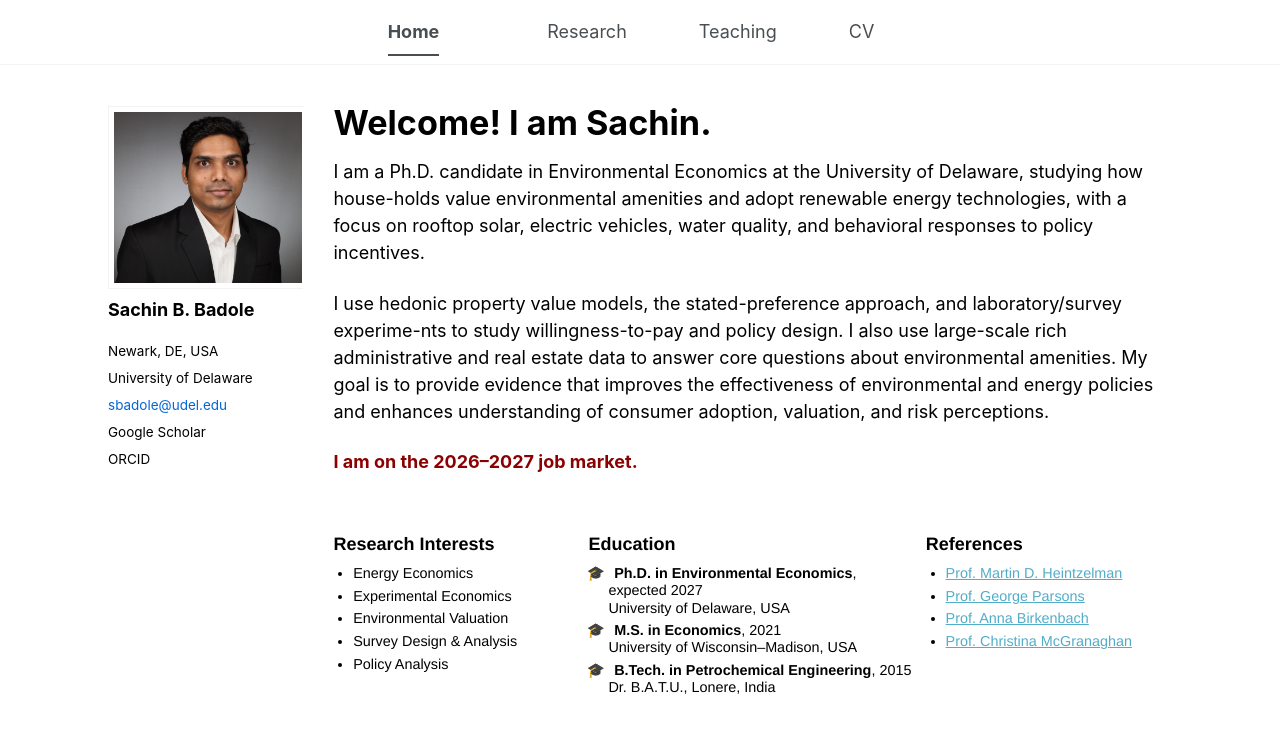
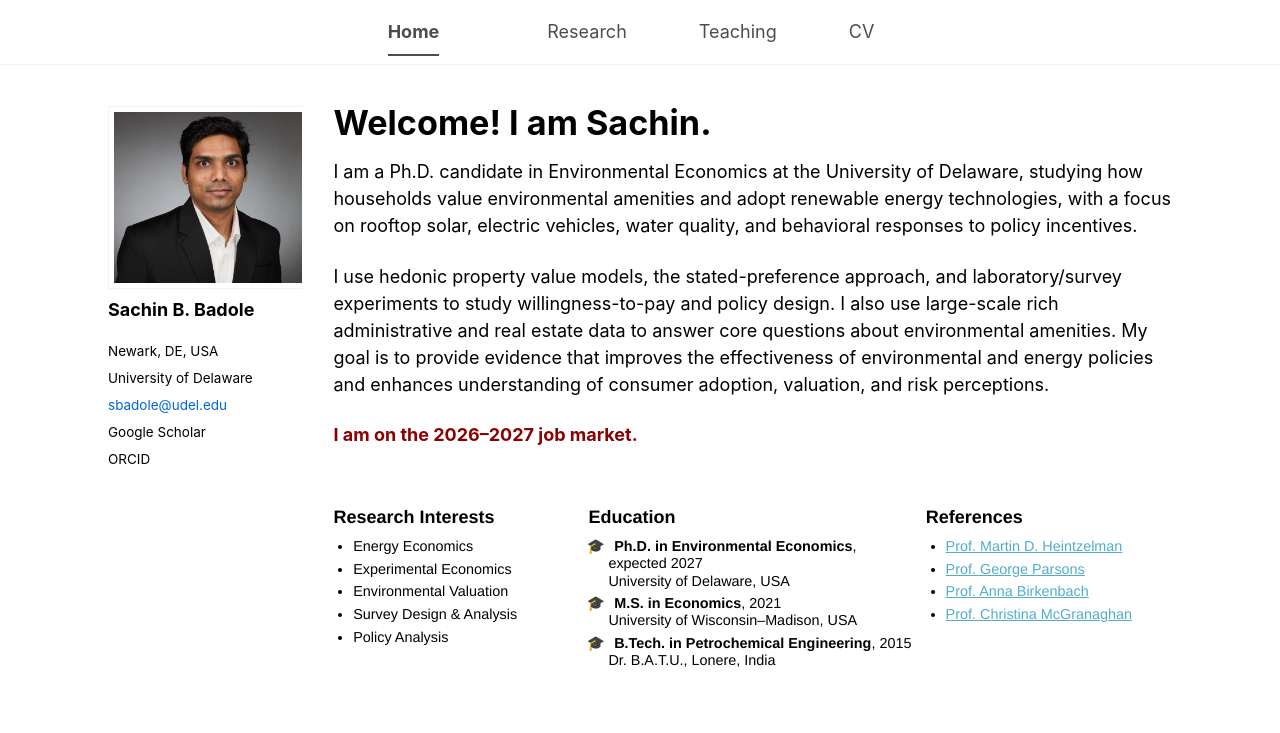
Before and after one commit to sachin-b-badole/sachin-b-badole.github.io, a Jekyll site: the page built from _pages/about.md, in a window 1280 px wide. Shown: the top 733 px of the page. Built offline with Jekyll 4.4.1, drawn with Linux system fonts in a browser that asks for light colours.

Commit message:
Update about.md

```diff
--- a/_pages/about.md
+++ b/_pages/about.md
@@ -9,9 +9,9 @@
   - /about.html
 ---
 
-I am a Ph.D. candidate in Environmental Economics at the University of Delaware, studying how house-holds value environmental amenities and adopt renewable energy technologies, with a focus on rooftop solar, electric vehicles, water quality, and behavioral responses to policy incentives.
+I am a Ph.D. candidate in Environmental Economics at the University of Delaware, studying how households value environmental amenities and adopt renewable energy technologies, with a focus on rooftop solar, electric vehicles, water quality, and behavioral responses to policy incentives.
 
-I use hedonic property value models, the stated-preference approach, and laboratory/survey experime-nts to study willingness-to-pay and policy design. I also use large-scale rich administrative and real estate data to answer core questions about environmental amenities. My goal is to provide evidence that improves the effectiveness of environmental and energy policies and enhances understanding of consumer adoption, valuation, and risk perceptions.
+I use hedonic property value models, the stated-preference approach, and laboratory/survey experiments to study willingness-to-pay and policy design. I also use large-scale rich administrative and real estate data to answer core questions about environmental amenities. My goal is to provide evidence that improves the effectiveness of environmental and energy policies and enhances understanding of consumer adoption, valuation, and risk perceptions.
 
 <span style="color:darkred; font-weight:bold;">I am on the 2026–2027 job market.</span>
 
```
